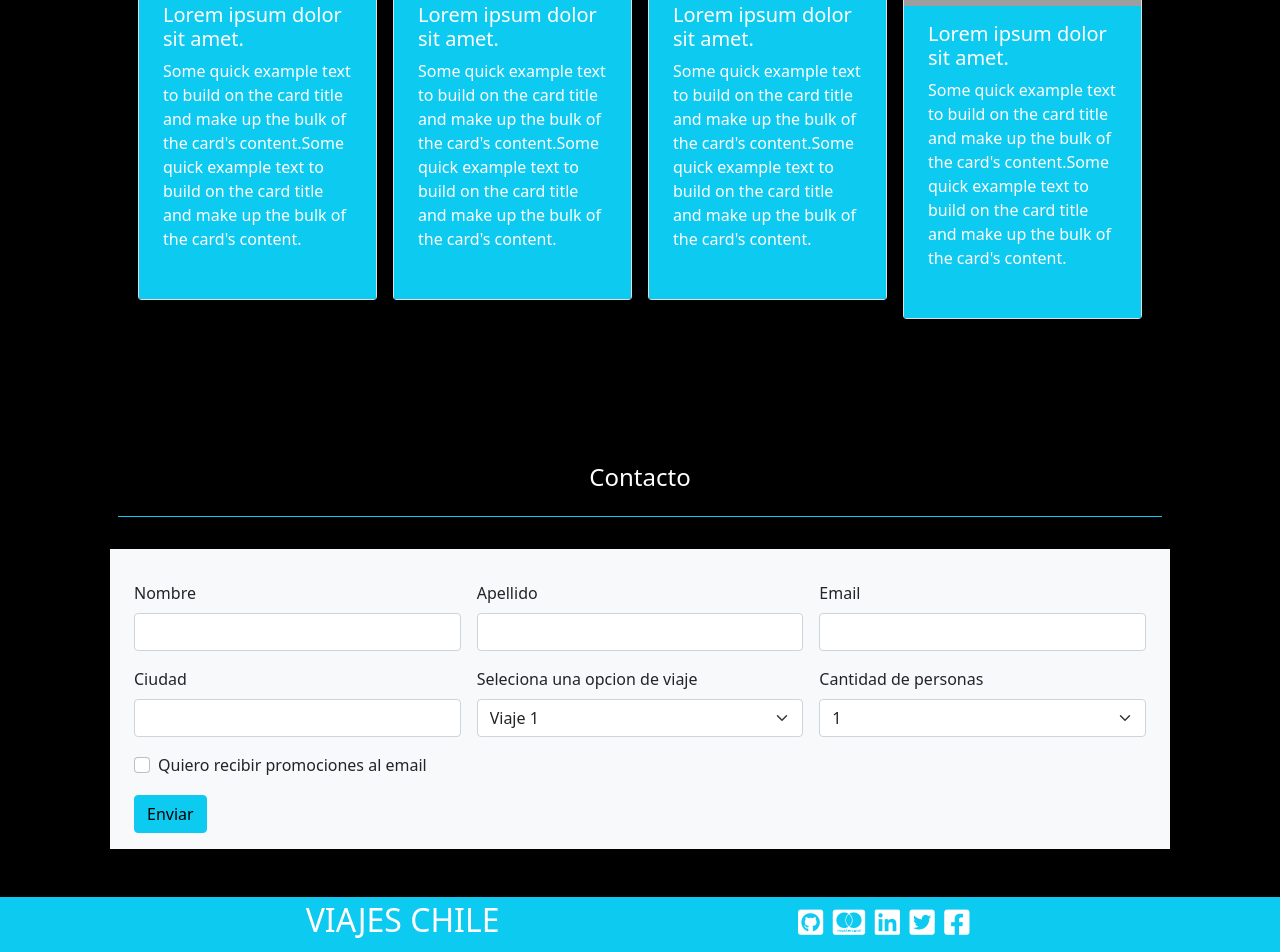
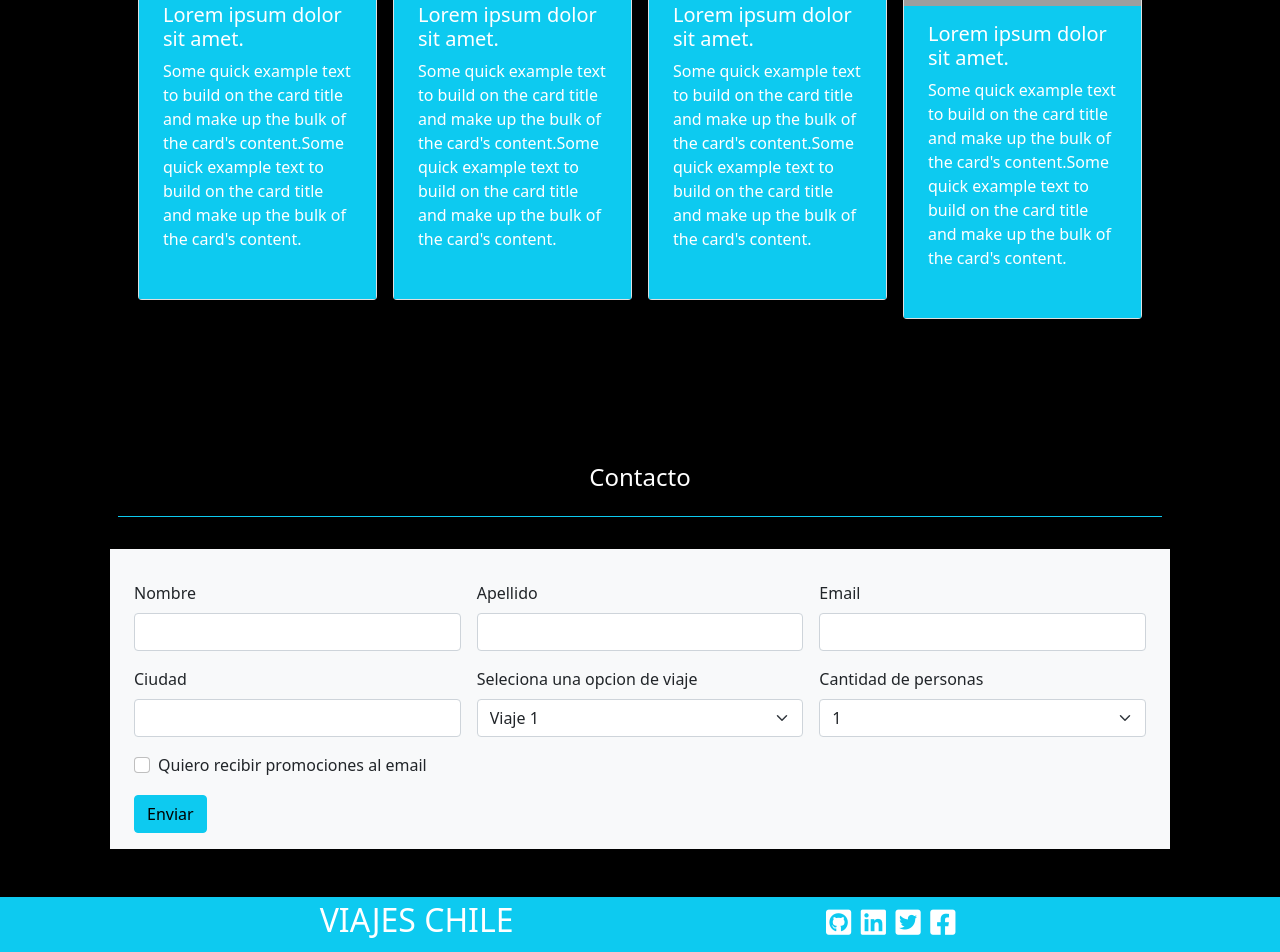
Before and after one commit to AlfredoGuacaran/viajeschile, a plain HTML site: page index.html in a window 1280 px wide. Shown: the part 1772-2724 px from the top of the page. Drawn offline with nearby package versions, Linux system fonts and the light colour scheme; grey boxes are pictures that could not be loaded.

Commit message:
+links rrss agregados

```diff
--- a/index.html
+++ b/index.html
@@ -291,11 +291,10 @@
         <footer class="container-fluid bg-info d-flex justify-content-evenly align-items-center py-1">
             <h3 class=" h3 text-white fs-2 ">VIAJES CHILE</h3>
             <div class="d-flex">
-                <a href="#"><i class="fab fa-github-square "></i></a>
-                <a href="#"><i class="fab fa-cc-mastercard"></i></a>
-                <a href="#"><i class="fab fa-linkedin"></i></a>
-                <a href="#"><i class="fab fa-twitter-square"></i></a>
-                <a href="#"><i class="fab fa-facebook-square"></i></a>
+                <a href="https://github.com/" target="_blank"><i class="fab fa-github-square "></i></a>
+                <a href="https://www.linkedin.com/" target="_blank"><i class="fab fa-linkedin"></i></a>
+                <a href="https://twitter.com/" target="_blank"><i class="fab fa-twitter-square"></i></a>
+                <a href="https://www.facebook.com/" target="_blank"><i class="fab fa-facebook-square"></i></a>
             </div>
         </footer>
 
```
